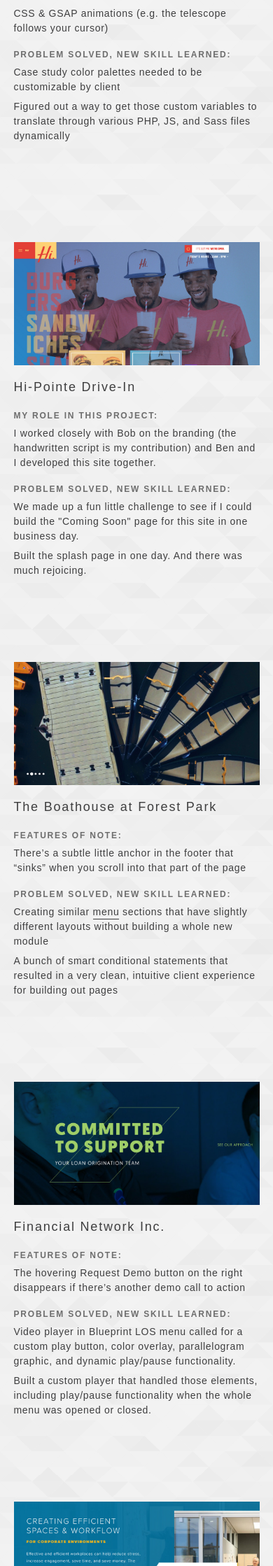
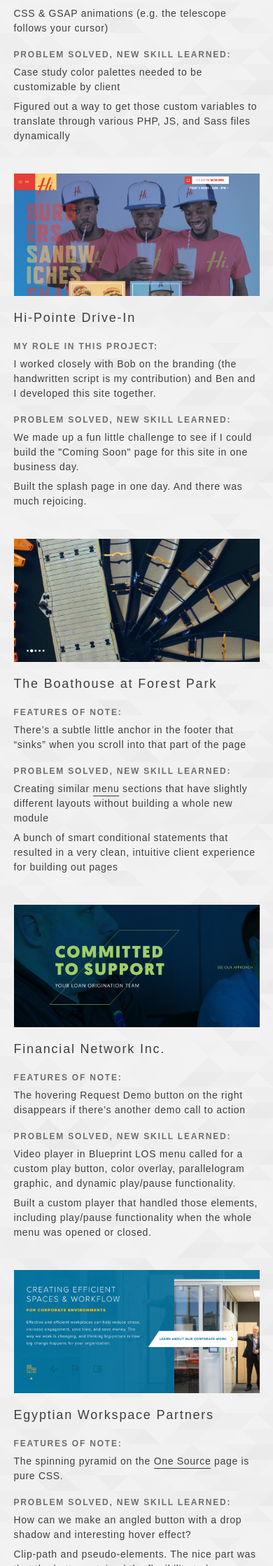
Before and after one commit to alexlinek/portfolio, a Jekyll site: the page built from atomicdust/index.html, in a window 390 px wide. Shown: the part 1216-3454 px from the top of the page at 70% size. Built offline with Jekyll 4.4.1, drawn with Linux system fonts in a browser that asks for light colours; some web fonts are replaced.

Commit message:
mobile min-height fix

```diff
--- a/_sass/_atmdst.scss
+++ b/_sass/_atmdst.scss
@@ -3,6 +3,9 @@
 .case-studies li {
   padding: 1em 0;
   min-height: 600px;
+  @include bp($mobile) {
+    min-height: auto;
+  }
   a:hover {
     .ft-work-img {
       @include box-shadow(0, 0, 50px, rgba(0,0,0,.2));
```
Also changed, not shown: 2 other files.
